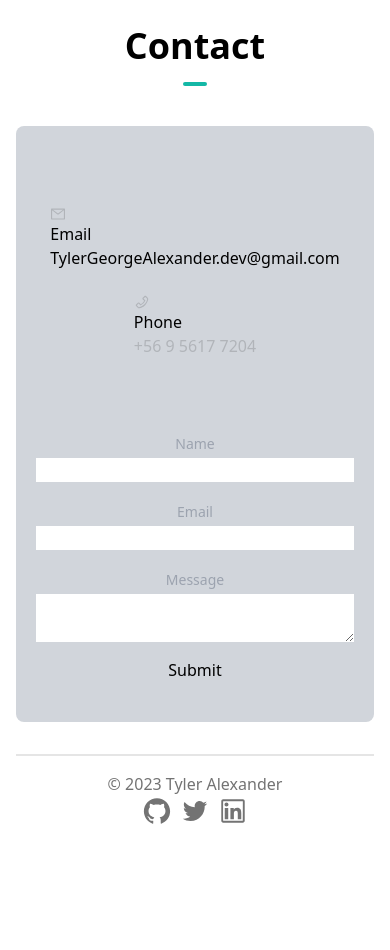
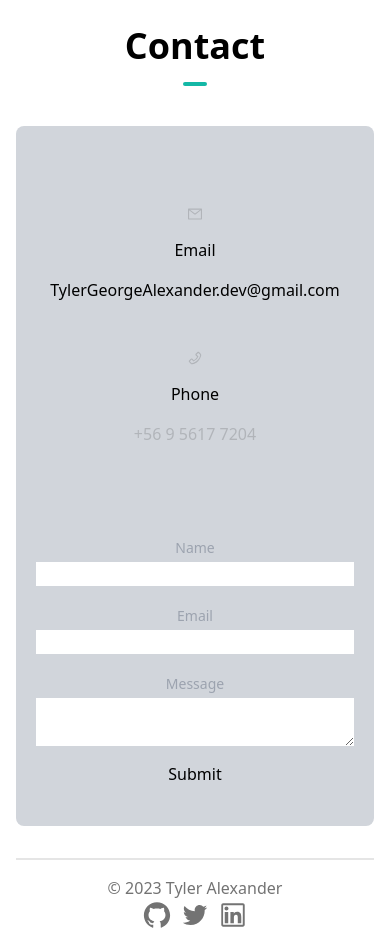
Before and after one commit to TylerGeorgeAlexander/my-next-portfolio, a Next.js app: page / in a window 390 px wide. Shown: the part 5960-6910 px from the top of the page. Before the commit the page ends 6806 px from the top, so only its background shows below. Built offline with nearby package versions, Linux system fonts and the light colour scheme.

Commit message:
css: flex center the email and phone with accentuated spacing between the two

```diff
--- a/app/components/ContactSection.tsx
+++ b/app/components/ContactSection.tsx
@@ -48,22 +48,31 @@ const ContactSection: React.FC = () => {
         <hr className="w-6 h-1 mx-auto my-4 bg-teal-500 border-0 rounded" />
       </h1>
       <SlideUp>
-        <div className="container rounded-lg bg-gray-300 dark:bg-gray-800 px-5 py-10 mx-auto flex flex-col md:flex-row items-center justify-center animate-slideUpCubiBezier animation-delay-2">
-          <div className="lg:w-1/2 md:w-full rounded-lg overflow-hidden sm:mr-0 p-10 flex flex-col items-center">
-            <div className="contact-method mb-6">
+        <div className="container rounded-lg bg-gray-300 dark:bg-gray-800 px-5 py-10 mx-auto flex flex-col md:flex-row items-center text-center animate-slideUpCubiBezier animation-delay-2">
+          <div className="lg:w-1/2 md:w-full rounded-lg overflow-hidden sm:mr-0 p-10 flex flex-col items-center justify-center">
+            <div className="flex mb-4">
               <span className="icon solid alt">
                 <AiOutlineMail />
               </span>
+            </div>
+            <div className="flex mb-4">
               <h3>Email</h3>
+            </div>
+            <div className="flex mb-12">
               <a href="mailto:TylerGeorgeAlexander.dev@gmail.com">
                 TylerGeorgeAlexander.dev@gmail.com
               </a>
             </div>
-            <div className="contact-method">
+
+            <div className="flex mb-4">
               <span className="icon solid alt">
                 <AiOutlinePhone />
               </span>
+            </div>
+            <div className="flex mb-4">
               <h3>Phone</h3>
+            </div>
+            <div className="flex mb-4">
               <span>+56 9 5617 7204</span>
             </div>
           </div>
```
